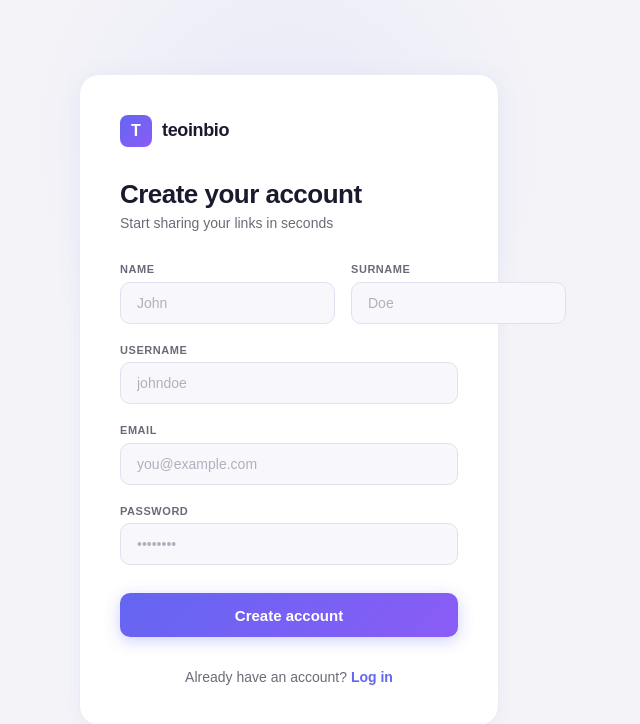
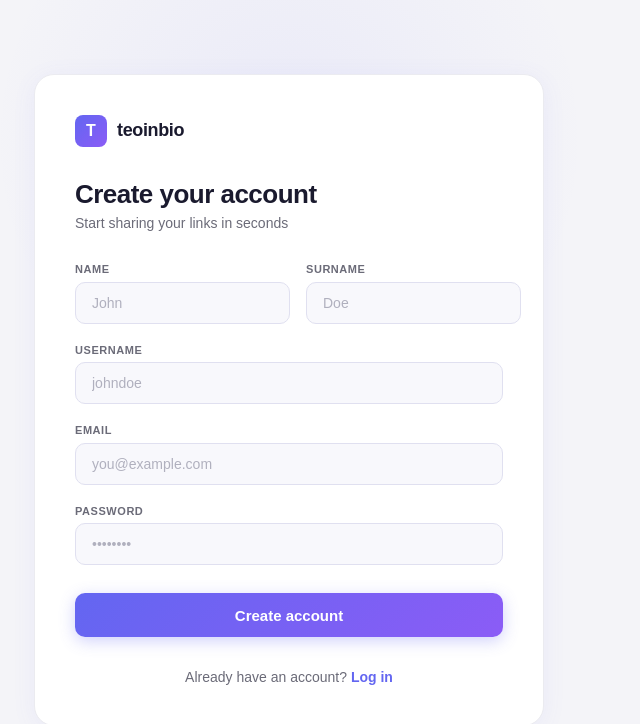
Before and after one commit to teozarkias/teoinbio, a Next.js app: page /signup in a window 1280 px wide. Shown: the top 724 px of the page, without its empty margins (351-991 px from the left). Built offline with nearby package versions, Linux system fonts and the light colour scheme.

Commit message:
Increased maxxed width

```diff
--- a/app/signup/styles.module.css
+++ b/app/signup/styles.module.css
@@ -31,7 +31,7 @@
   border-radius: 20px;
   padding: 2.5rem;
   width: 100%;
-  max-width: 420px;
+  max-width: 510px;
   position: relative;
   z-index: 1;
   box-shadow: 0 4px 24px rgba(99, 102, 241, 0.07);
```
